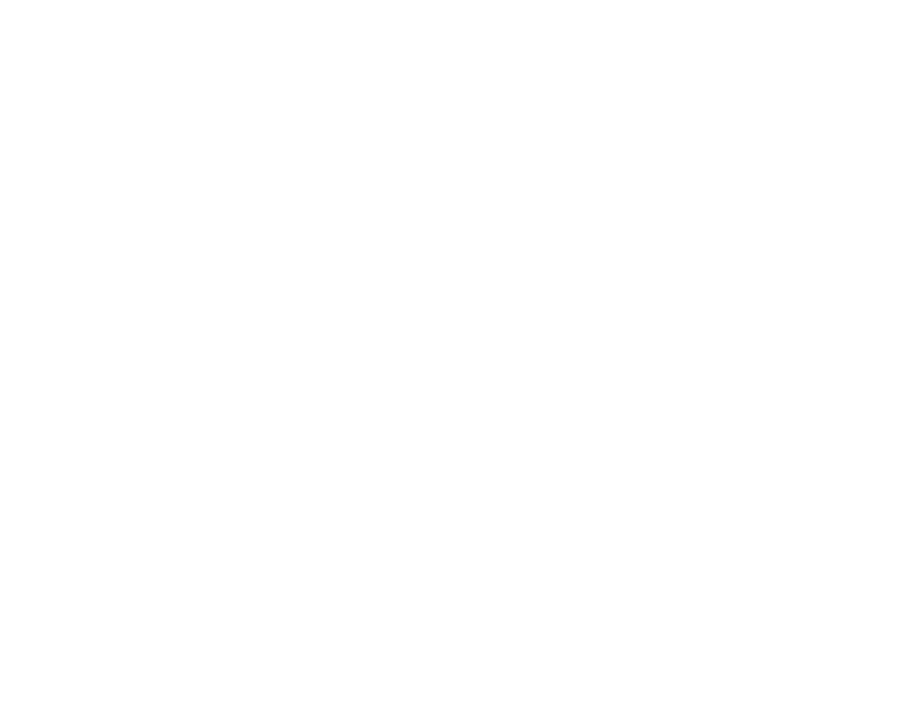
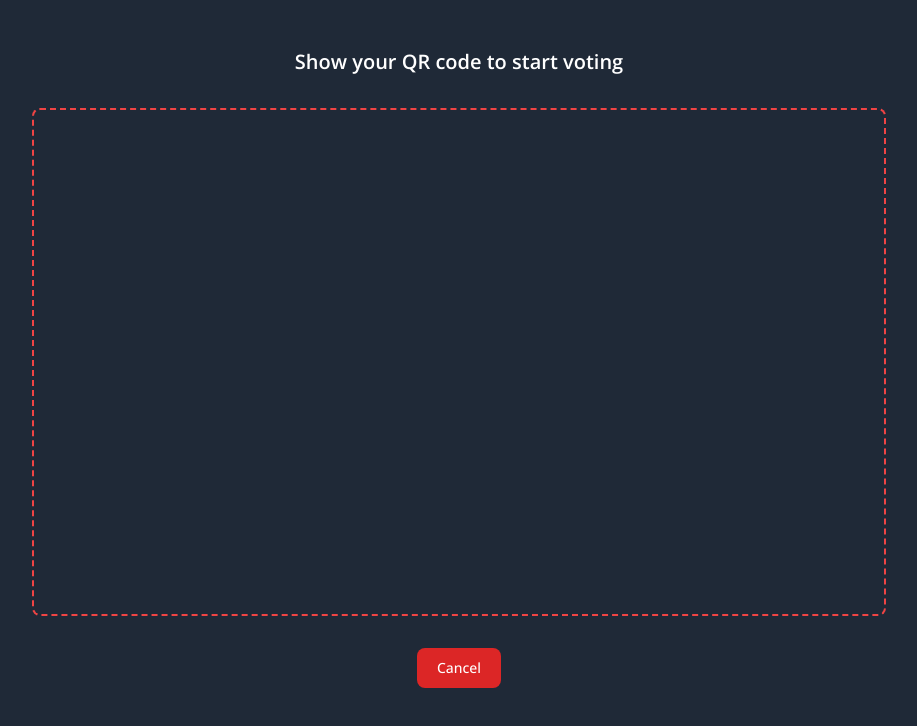
Before and after one commit to kaapsey/expo-voting-system, a React (Vite) app in the folder client/: page /scan in a window 1280 px wide. Before the commit this address had no page. Shown: the top 726 px of the page, without its empty margins (181-1098 px from the left). Built offline with nearby package versions, Linux system fonts and the light colour scheme; a web font is replaced by a local one.

Commit message:
[add]: scan page

```diff
--- a/client/src/AppRoute.tsx
+++ b/client/src/AppRoute.tsx
@@ -2,12 +2,14 @@
 
 // pages
 import Home from './pages/Home';
+import Scan from './pages/Scan';
 import Vote from './pages/Vote';
 
 const AppRoute = () => {
   return (
     <Routes>
       <Route path='/' element={<Home />} />
+      <Route path='/scan' element={<Scan />} />
       <Route path='/vote' element={<Vote />} />
     </Routes>
   );
--- a/client/src/pages/Home.tsx
+++ b/client/src/pages/Home.tsx
@@ -1,7 +1,15 @@
+import { useNavigate } from 'react-router-dom';
+
 // components
 import Button from '../components/Button';
 
 const Home = () => {
+  const navigate = useNavigate();
+
+  const handleScan = () => {
+    navigate('/scan');
+  };
+
   return (
     <main
       className='bg-cover bg-center w-screen h-screen flex flex-col justify-center items-center gap-8 text-white relative font-custom font-semibold'
@@ -11,11 +19,7 @@
     >
       <div className='flex flex-col items-center gap-4'>
         <p className='text-3xl'>Are you ready to vote ?</p>
-        <Button
-          type='button'
-          colorScheme='green'
-          handleClick={() => console.log('navigate to scanning')}
-        >
+        <Button type='button' colorScheme='green' handleClick={handleScan}>
           Let's Go
         </Button>
       </div>
--- /dev/null
+++ b/client/src/pages/Scan.tsx
@@ -0,0 +1,28 @@
+import { useNavigate } from 'react-router-dom';
+
+// components
+import Button from '../components/Button';
+
+const Scan = () => {
+  const navigate = useNavigate();
+
+  const handleCancel = () => {
+    navigate(-1);
+  };
+
+  return (
+    <main className='w-screen h-screen bg-gray-800 flex justify-center relative'>
+      <div className='flex flex-col gap-8 w-full items-center px-4 md:px-0 pt-8 md:pt-12 pb-28'>
+        <p className='text-white font-sans font-semibold text-xl text-center'>
+          Show your QR code to start voting
+        </p>
+        <div className='border-2 border-dashed border-red-500 w-2/3 h-5/6 rounded-lg'></div>
+        <Button handleClick={handleCancel} colorScheme='red'>
+          Cancel
+        </Button>
+      </div>
+    </main>
+  );
+};
+
+export default Scan;
```
